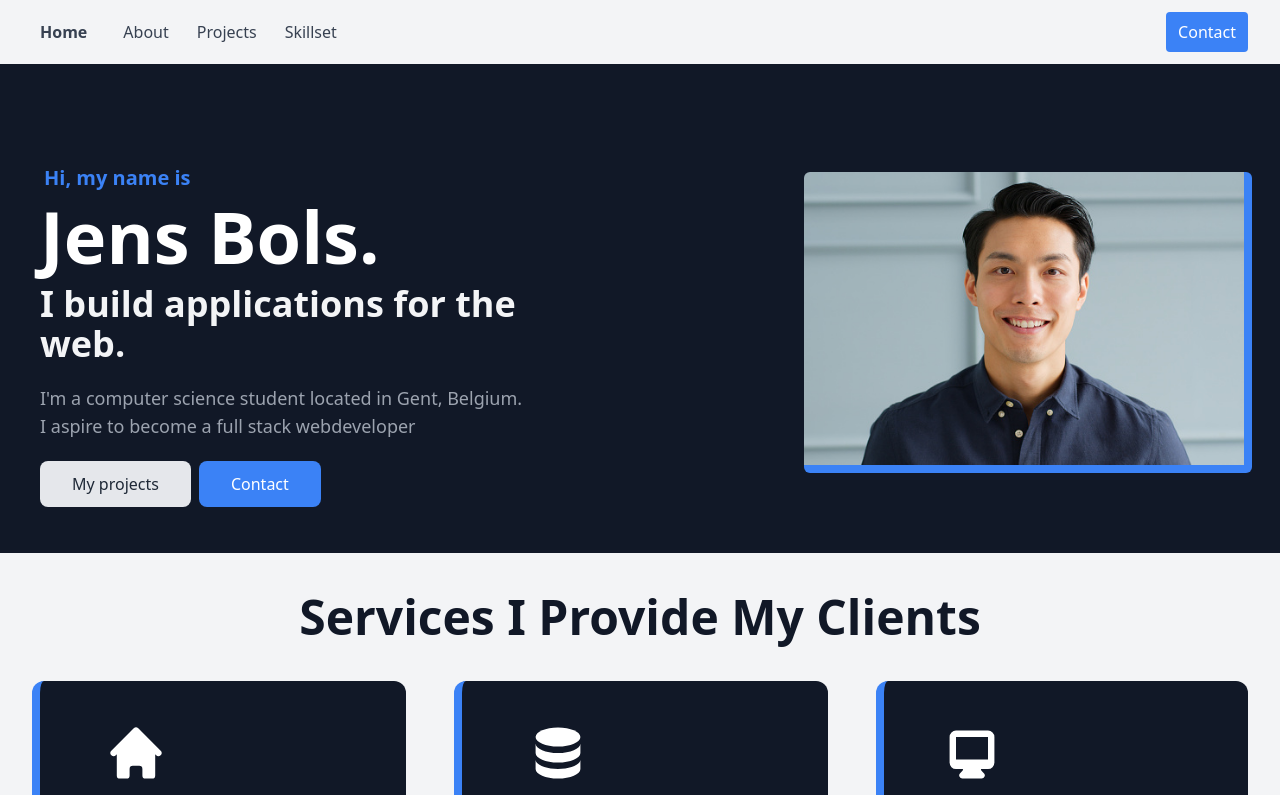
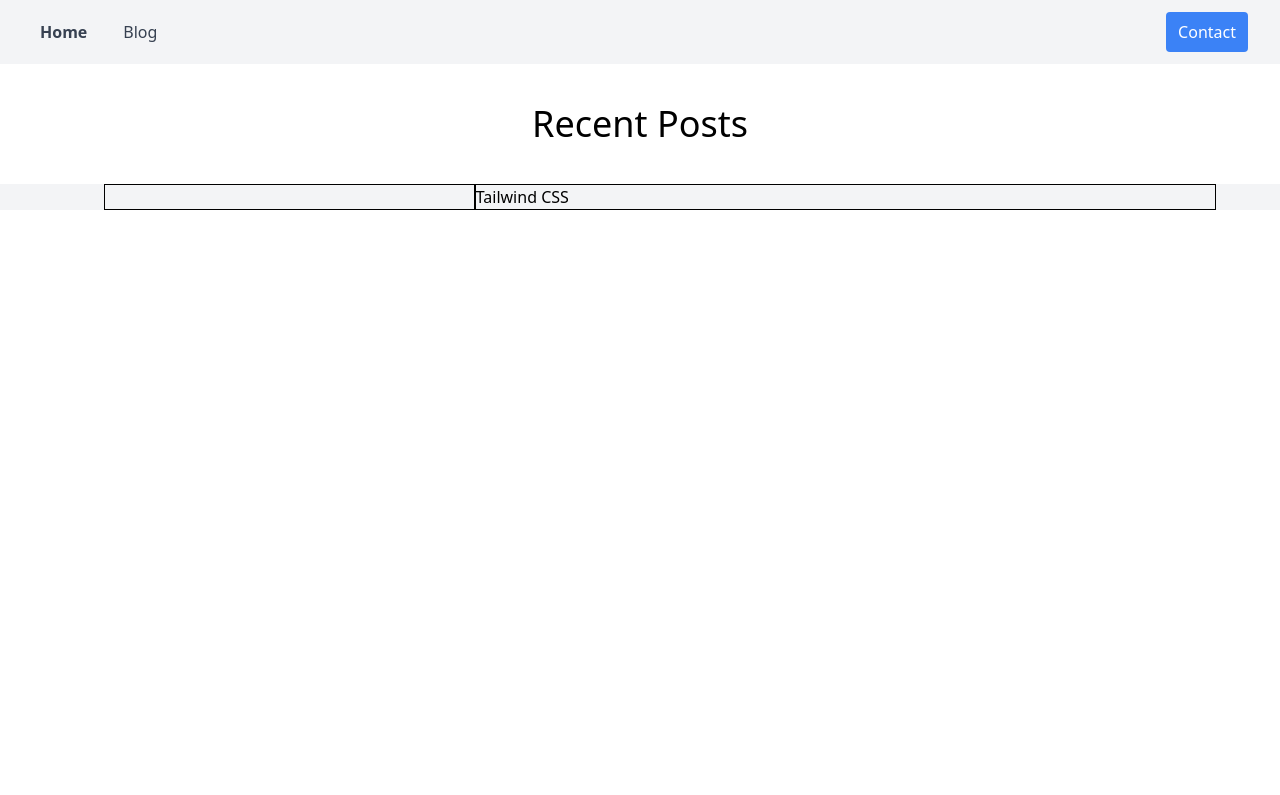
Before and after one commit to jensbols/eportfolio, a React (Create React App) app: page /blog in a window 1280 px wide. Shown: the top 795 px of the page. Built offline with nearby package versions, Linux system fonts and the light colour scheme.

Commit message:
added routing and basic blog section, also made mock_data page

```diff
--- a/package.json
+++ b/package.json
@@ -11,6 +11,8 @@
     "postcss": "^8.4.6",
     "react": "^17.0.2",
     "react-dom": "^17.0.2",
+    "react-router": "^5.2.1",
+    "react-router-dom": "^5.3.0",
     "react-scripts": "5.0.0",
     "web-vitals": "^2.1.4"
   },
--- a/src/App.js
+++ b/src/App.js
@@ -1,22 +1,19 @@
 import './App.css';
-import Footer from './components/Footer';
-import HeroSection from './components/HeroSection';
-import NavBar from './components/NavBar';
-import SkillSetSection from './components/SkillSetSection';
-import background from './images/scattered-forcefields.svg';
-import AboutMe from './components/AboutMe';
-import Services from './components/Services';
+
+import {Switch, Route} from 'react-router-dom';
+import HomePage from './pages/HomePage';
+import Blog from './pages/Blog';
 
 function App() {
   return (
-    <div className="App">
-      <NavBar />
-      <HeroSection />
-      <Services />
-      <AboutMe />
-      <SkillSetSection />
-      <Footer />
-    </div>
+    <Switch>
+      <Route exact path="/">
+        <HomePage />
+      </Route>
+      <Route exact path="/blog">
+        <Blog />
+      </Route>
+    </Switch>
   );
 }
 
--- /dev/null
+++ b/src/components/BlogPostSummary.jsx
@@ -0,0 +1,18 @@
+export default function BlogPostSummary({title}) {
+  return (
+    <>
+      <h2 className="text-center text-4xl my-10">Recent Posts</h2>
+      <div className="bg-gray-100">
+        <div className="max-w-6xl mx-auto flex">
+          { /* image */}
+          <div className="w-1/3 border border-black ml-10">
+          </div>
+          <div className="w-2/3 border border-black">
+            { /* right side */}
+            <h2>{title}</h2>
+          </div>
+        </div>
+      </div>
+    </>
+  )
+}
--- a/src/components/NavBar.jsx
+++ b/src/components/NavBar.jsx
@@ -1,4 +1,5 @@
 import React, {useState} from "react"
+import { Link } from "react-router-dom";
 
 export default function NavBar() {
   const [showMobileMenu, setShowMenu] = useState(false);
@@ -11,13 +12,11 @@ export default function NavBar() {
           <div className="flex space-x-4">
               {/* Logo */}
               <div>
-                <a href="#" className="flex items-center py-5 px-2 text-gray-700 font-bold hover:text-gray-900">Home</a>
+                <Link to="/" className="flex items-center py-5 px-2 text-gray-700 font-bold hover:text-gray-900">Home</Link>
               </div>
               {/* Pages */}
               <div className="hidden md:flex items-center space-x-1">
-                <a href="#" className="py-5 px-3 text-gray-700 hover:text-gray-900">About</a>
-                <a href="#" className="py-5 px-3 text-gray-700 hover:text-gray-900">Projects</a>
-                <a href="#" className="py-5 px-3 text-gray-700 hover:text-gray-900">Skillset</a>
+                <Link to="/blog" className="py-5 px-3 text-gray-700 hover:text-gray-900">Blog</Link>
               </div>
           </div>
           {/* Contact */}
--- a/src/components/SkillSetSection.jsx
+++ b/src/components/SkillSetSection.jsx
@@ -7,13 +7,13 @@ export default function SkillSetSection() {
       <div className="max-w-7xl mx-auto px-10">
         <h2 className="text-3xl mb-3 font-bold">My Skills</h2>
         <p className="mt-2 mb-1">HTML</p>
-        <ProgressBar completed={80} bgColor={"#111827"} />
+        <ProgressBar completed={80} bgColor={"#111827"} baseBgColor={'#3b82f6'} />
         <p className="mt-2 mb-1">CSS</p>
-        <ProgressBar completed={65} bgColor={"#111827"} />
+        <ProgressBar completed={65} bgColor={"#111827"} baseBgColor={'#3b82f6'}/>
         <p className="mt-2 mb-1">Javascript</p>
-        <ProgressBar completed={70} bgColor={"#111827"} />
+        <ProgressBar completed={70} bgColor={"#111827"} baseBgColor={'#3b82f6'}/>
         <p className="mt-2 mb-1">MySQL</p>
-        <ProgressBar completed={70} bgColor={"#111827"} />
+        <ProgressBar completed={70} bgColor={"#111827"} baseBgColor={'#3b82f6'}/>
         <p className="text-xs mt-5">More coming soon...</p>
       </div>
     </div>
--- a/src/index.js
+++ b/src/index.js
@@ -3,10 +3,13 @@ import ReactDOM from 'react-dom';
 import './index.css';
 import App from './App';
 import reportWebVitals from './reportWebVitals';
+import {BrowserRouter} from 'react-router-dom';
 
 ReactDOM.render(
   <React.StrictMode>
+    <BrowserRouter>
     <App />
+    </BrowserRouter>
   </React.StrictMode>,
   document.getElementById('root')
 );
--- /dev/null
+++ b/src/mock_data/blog-post-mock.js
@@ -0,0 +1,9 @@
+const BLOG_POST = [
+  {
+    title: '',
+    text: '',
+    date: '',
+    imgUrl: '',
+  },
+
+]
--- /dev/null
+++ b/src/pages/Blog.jsx
@@ -0,0 +1,10 @@
+import BlogPostSummary from "../components/BlogPostSummary"
+import NavBar from "../components/NavBar"
+export default function Blog() {
+  return (
+    <>
+    <NavBar />
+    <BlogPostSummary title={"Tailwind CSS"}/>
+    </>
+  )
+}
--- /dev/null
+++ b/src/pages/HomePage.jsx
@@ -0,0 +1,18 @@
+import AboutMe from "../components/AboutMe"
+import Footer from "../components/Footer"
+import HeroSection from "../components/HeroSection"
+import NavBar from "../components/NavBar"
+import Services from "../components/Services"
+import SkillSetSection from "../components/SkillSetSection"
+export default function HomePage() {
+  return (
+    <>
+      <NavBar />
+      <HeroSection />
+      <Services />
+      <AboutMe />
+      <SkillSetSection />
+      <Footer />
+    </>
+  )
+}
```
Also changed, not shown: 1 other file (tests, documents, lock files or other folders).
